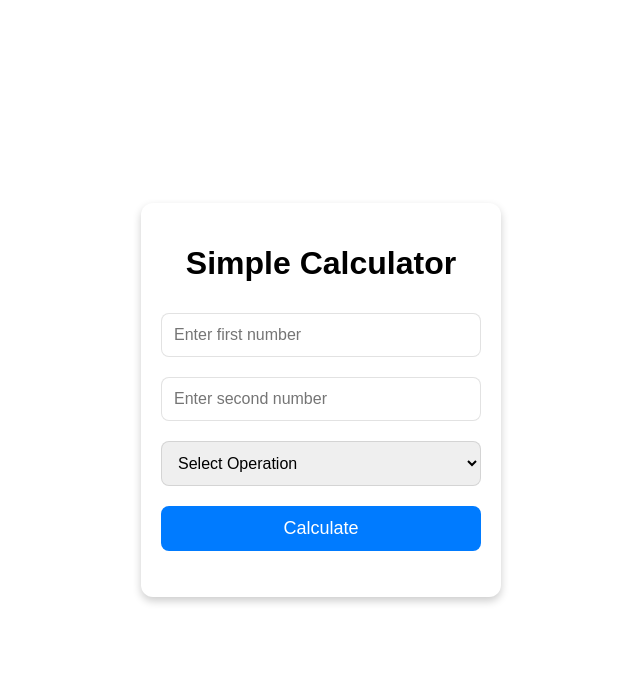
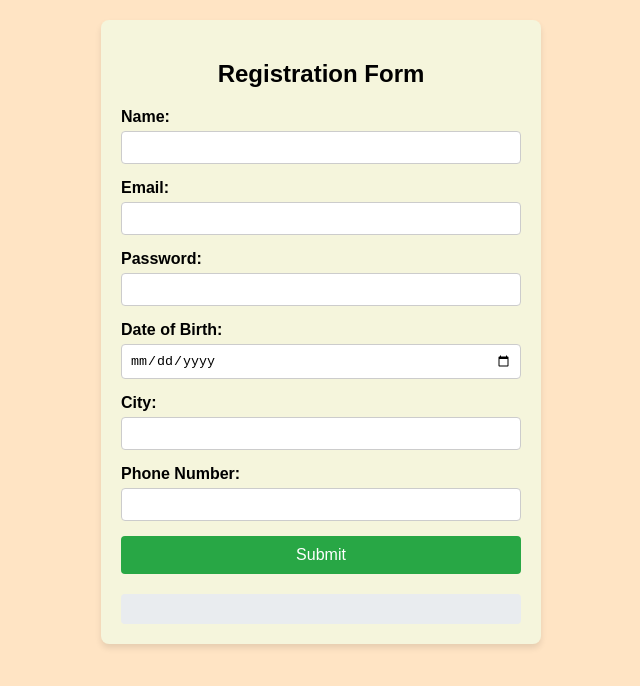
Before and after one commit to Rohit-kb07/ashreg, a plain HTML site: page index.html in a window 1280 px wide. Shown: the whole page, without its empty margins (319-959 px from the left). Drawn offline with Linux system fonts and the light colour scheme.

Commit message:
Update index.html

```diff
--- a/index.html
+++ b/index.html
@@ -1,122 +1,115 @@
+<!DOCTYPE html>
+<html lang="en">
 <head>
-    <title>Simple Calculator</title>
+    <meta charset="UTF-8">
+    <meta name="viewport" content="width=device-width, initial-scale=1.0">
+    <title>Registration Form</title>
     <style>
         body {
-    font-family: 'Arial', sans-serif;
-    display: flex;
-    justify-content: center;
-    align-items: center;
-    height: 100vh;
-    margin: 0;
+            font-family: Arial, sans-serif;
+            margin: 20px;
+            background-color:bisque;
         }
-    .calculator {
-    background: #ffffff;
+        .container {
+            max-width: 400px;
+            margin: 0 auto;
+            background:beige;
             padding: 20px;
-    border-radius: 12px;
-    box-shadow: 0 4px 8px rgba(0, 0, 0, 0.2);
-    width: 320px;
+            border-radius: 8px;
+            box-shadow: 0 4px 6px rgba(0, 0, 0, 0.1);
+        }
+        h2 {
             text-align: center;
+            margin-bottom: 20px;
         }
-    input,
-    select,button {
+        .form-group {
+            margin-bottom: 15px;
+        }
+        label {
+            display: block;
+            margin-bottom: 5px;
+            font-weight: bold;
+        }
+        input {
             width: 100%;
-    margin: 10px 0;
-    padding: 12px;
-    border: 1px solid #0808081d;
-    border-radius: 8px;
-    font-size: 16px;
+            padding: 8px;
             box-sizing: border-box;
-
+            border: 1px solid #ccc;
+            border-radius: 4px;
         }
-
-
         button {
-    background-color: #007bff;
+            width: 100%;
+            padding: 10px;
+            background-color: #28a745;
             color: white;
             border: none;
+            border-radius: 4px;
             cursor: pointer;
-    font-size: 18px;
-
+            font-size: 16px;
+        }
+        button:hover {
+            background-color: #218838;
+        }
+        .output {
+            margin-top: 20px;
+            background: #e9ecef;
+            padding: 15px;
+            border-radius: 4px;
         }
     </style>
 </head>
 <body>
-    <div class="calculator">
-    <h1>Simple Calculator</h1>
-    <form id="calculator-form">
-    <input type="number" id="num1" placeholder="Enter first number" required>
-    <input type="number" id="num2" placeholder="Enter second number" required>
-    <select id="operation" required>
-    <option value="">Select Operation</option>
-    <option value="sum">Sum</option>
-    <option value="product">Product</option>
-    <option value="difference">Difference</option>
-    <option value="remainder">Remainder</option>
-    <option value="quotient">Quotient</option>
-    <option value="power">Power</option>
-    <option value="sqrt">Square Root</option>
-    <option value="square">Square</option>
-    </select>
-    <button type="button" onclick="calculate()">Calculate</button>
+    <div class="container">
+        <h2>Registration Form</h2>
+        <form id="registrationForm">
+            <div class="form-group">
+                <label for="name">Name:</label>
+                <input type="text" id="name" name="name" required>
+            </div>
+            <div class="form-group">
+                <label for="email">Email:</label>
+                <input type="email" id="email" name="email" required>
+            </div>
+            <div class="form-group">
+                <label for="password">Password:</label>
+                <input type="password" id="password" name="password" required>
+            </div>
+            <div class="form-group">
+                <label for="dob">Date of Birth:</label>
+                <input type="date" id="dob" name="dob" required>
+            </div>
+            <div class="form-group">
+                <label for="city">City:</label>
+                <input type="text" id="city" name="city" required>
+            </div>
+            <div class="form-group">
+                <label for="phone">Phone Number:</label>
+                <input type="tel" id="phone" name="phone" required>
+            </div>
+            <button type="button" onclick="submitForm()">Submit</button>
         </form>
-    <div id="result"></div>
+        <div class="output" id="output"></div>
     </div>
+
     <script>
-    function calculate() {
-    const num1 = parseFloat(document.getElementById('num1').value);
-    const num2 = parseFloat(document.getElementById('num2').value);
-    const operation = document.getElementById('operation').value;
-    let result = '  ';
-    let resultClass = 'success';
-    if (isNaN(num1) || isNaN(num2)) {
-    result = 'Please enter valid numbers.';
-    resultClass = 'error';
-    } else {
-                    switch (operation) {
-                        case 'sum':
-                            result = `Sum: ${num1 + num2}`;
-                            break;
-                        case 'product':
-                            result = `Product: ${num1 * num2}`;
-                            break;
-                        case 'difference':
-                            result = `Difference: ${num1 - num2}`;
-                            break;
-                        case 'remainder':
-                            result = `Remainder: ${num1 % num2}`;
-                            break;
-                        case 'quotient':
-                            if (num2 === 0) {
-                                result = 'Cannot divide by zero';
-                                resultClass = 'error';
-                            } else {
-                                result = `Quotient: ${num1 / num2}`;
-                            }
-                            break;
-                        case 'power':
-                            result = `Power: ${Math.pow(num1, num2)}`;
-                            break;
-                        case 'sqrt':
-                            if (num1 < 0 || num2 < 0) {
-                                result = 'Square root is not defined for negative numbers';
-                                resultClass = 'error';
-                            } else {
-                                result = `Square Root of ${num1}: ${Math.sqrt(num1)} <br> Square Root
-      of ${num2}: ${Math.sqrt(num2)}`;
-                            }
-                            break;
-                        case 'square':
-                            result = `Square of ${num1}: ${Math.pow(num1, 2)} <br> Square of
-      ${num2}: ${Math.pow(num2, 2)}`;
-                            break;
-                        default:
-                            result = 'Please select an operation.';
-                            resultClass = 'error';
-    }
-    }
-    const resultDiv = document.getElementById('result');
-    resultDiv.innerHTML = result;
+        function submitForm() {
+            const name = document.getElementById('name').value;
+            const email = document.getElementById('email').value;
+            const password = document.getElementById('password').value;
+            const dob = document.getElementById('dob').value;
+            const city = document.getElementById('city').value;
+            const phone = document.getElementById('phone').value;
 
+            const outputDiv = document.getElementById('output');
+            outputDiv.innerHTML = `
+                <h3>Submitted Data:</h3>
+                <p><strong>Name:</strong> ${name}</p>
+                <p><strong>Email:</strong> ${email}</p>
+                <p><strong>Password:</strong> ${password}</p>
+                <p><strong>Date of Birth:</strong> ${dob}</p>
+                <p><strong>City:</strong> ${city}</p>
+                <p><strong>Phone Number:</strong> ${phone}</p>
+            `;
         }
     </script>
 </body>
```
Lines whose indentation alone changed are shown as unchanged.
